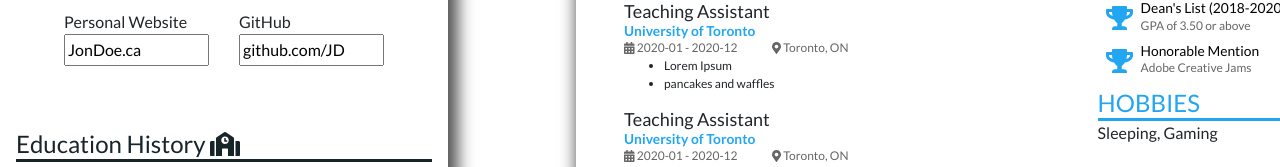
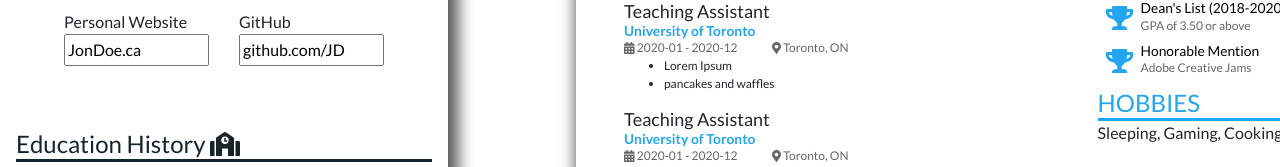
Before and after one commit to MuffinTheDragon/Resume-Builder, a React (Create React App) app in the folder frontend/: page / in a window 1280 px wide. Shown: the part 202-369 px from the top of the page. Built offline with nearby package versions, Linux system fonts and the light colour scheme.

Commit message:
[CHED-77] Add hobbies rendering on resume

```diff
--- a/frontend/src/App.js
+++ b/frontend/src/App.js
@@ -92,7 +92,7 @@ const App = () => {
         EducationHistory: {},
         Skills: [],
         CourseWork: [],
-        Hobbies: []
+        Hobbies: ["Sleeping", "Gaming", "Cooking", "Skiing"]
     };
     const [resumeState, setResume] = useReducer(reducer, DummyResume);
 
--- a/frontend/src/components/Resume/HobbiesTemplate/HobbiesTemplate.js
+++ b/frontend/src/components/Resume/HobbiesTemplate/HobbiesTemplate.js
@@ -1,13 +1,10 @@
 import React from "react";
 import styles from "./HobbiesTemplate.module.css";
 
-function HobbiesTemplate({desc}) {
+function HobbiesTemplate(props) {
+    const hobbies = props.hobbies.join(', ').trim();
     return (
-        <div>
-            <h1>Hobbies</h1>
-            <hr></hr>
-            <span className={styles.desc}>{desc}</span>
-        </div>
+        <span className={styles.desc}>{hobbies}</span>
     );
 }
 
--- a/frontend/src/components/Resume/Resume.js
+++ b/frontend/src/components/Resume/Resume.js
@@ -54,7 +54,8 @@ const Resume = () => {
                     component = <CollectionTemplate key={i} items={resume[key]}/>
                     break;
                 case "Hobbies":
-                    component = <HobbiesTemplate key={i} hobbies={data.hobbies}/>
+                    isCollection = !isCollection;
+                    component = <HobbiesTemplate key={i} hobbies={resume[key]}/>
                     break;
                 default:
                     break;
@@ -81,7 +82,7 @@ const Resume = () => {
                 </>
                 }
                 {resumeComponents.Achievements}
-                <HobbiesTemplate desc="Sleeping, Gaming" />
+                {resumeComponents.Hobbies}
                 {resumeComponents.Skills}
                 {resumeComponents.CourseWork}
                 </div>
--- a/frontend/src/components/ResumeBuilder/Additional/Additional.js
+++ b/frontend/src/components/ResumeBuilder/Additional/Additional.js
@@ -8,21 +8,20 @@ import Project from "./AdditionalGroup/Forms/Project/Project";
 import Hobbies from "./AdditionalGroup/Forms/Hobbies/Hobbies";
 
 let Additional = () => {
+
     let {resumeState, setResume} = useContext(ResumeContext);
-    const projects = resumeState.Projects.map((project, _) => {
+    // Rendering cards
+    const projects = resumeState.Projects.map((project) => {
         if (project.title === "Hobbies") {
-            return <Hobbies key={project.id} id ={project.id}/>
+            return <Hobbies key={project.id} id={project.id}/>
         }
         return <Project key={project.id} id={project.id}/>;
     });
 
-    const hobbies = resumeState.Hobbies.map((project, _) => {
-        return <Hobbies key={hobbies.id} id ={hobbies.id}/>
-    });
+    // const hobbies = resumeState.Hobbies.map((project, _) => {
+    //     return <Hobbies key={hobbies.id} id ={hobbies.id}/>
+    // });
 
-    // let additionalSection = {
-    //     Projects: []
-    // };
 
     let sections = [
         {icon: faBook, name: "Project"},
@@ -44,7 +43,7 @@ let Additional = () => {
     };
 
     let addProject = (type) => {
-        let newProj = {
+        let newProj = { //empty project
             id: Math.random(),
             title: "",
             subtitle: "",
@@ -78,6 +77,7 @@ let Additional = () => {
     return (
         <Row>
             <Col >
+                {/* <AdditionalGroup cards={sectionCards}/> */}
                 {projects}
                 <div className={"ml-5 mt-3 " + shared.itemButtonGroup}>
                     {additionalSectionsMenu}
```
